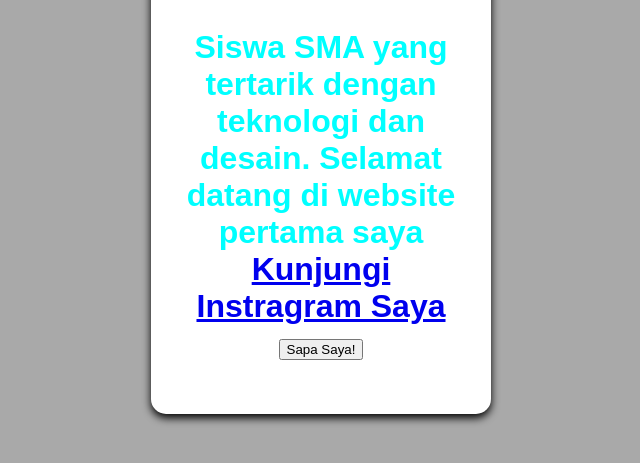
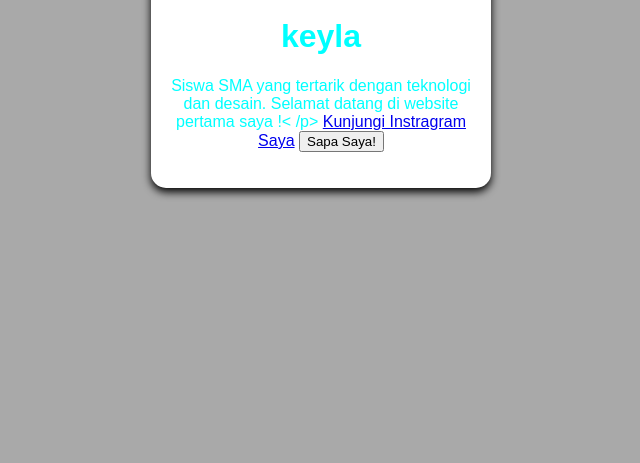
Before and after one commit to ahmad4244-hub/pelatihanTIK, a plain HTML site: page Index.html in a window 1280 px wide. Shown: the part 91-554 px from the top of the page, without its empty margins (319-959 px from the left). Drawn offline with Linux system fonts and the light colour scheme.

Commit message:
Update Index.html

```diff
--- a/Index.html
+++ b/Index.html
@@ -7,9 +7,9 @@
   <body>
          <div class="kartu-profil">
          <img src="foto profil.jpg" alt="foto profil saya">
-<h1>
-<p>Siswa SMA yang tertarik dengan teknologi dan desain. Selamat datang di website pertama saya
-<a href="https;//www.instagram.com/keyla">Kunjungi Instragram Saya</a>
+<h1>keyla</h1>
+<p>Siswa SMA yang tertarik dengan teknologi dan desain. Selamat datang di website pertama saya !< /p>
+<a href="https;//www.instagram.com/kylvrnnd_">Kunjungi Instragram Saya</a>
 <button id="sapaButton">Sapa Saya!</button>
 <div>
 <scirpt src="script.js"></script>
```
